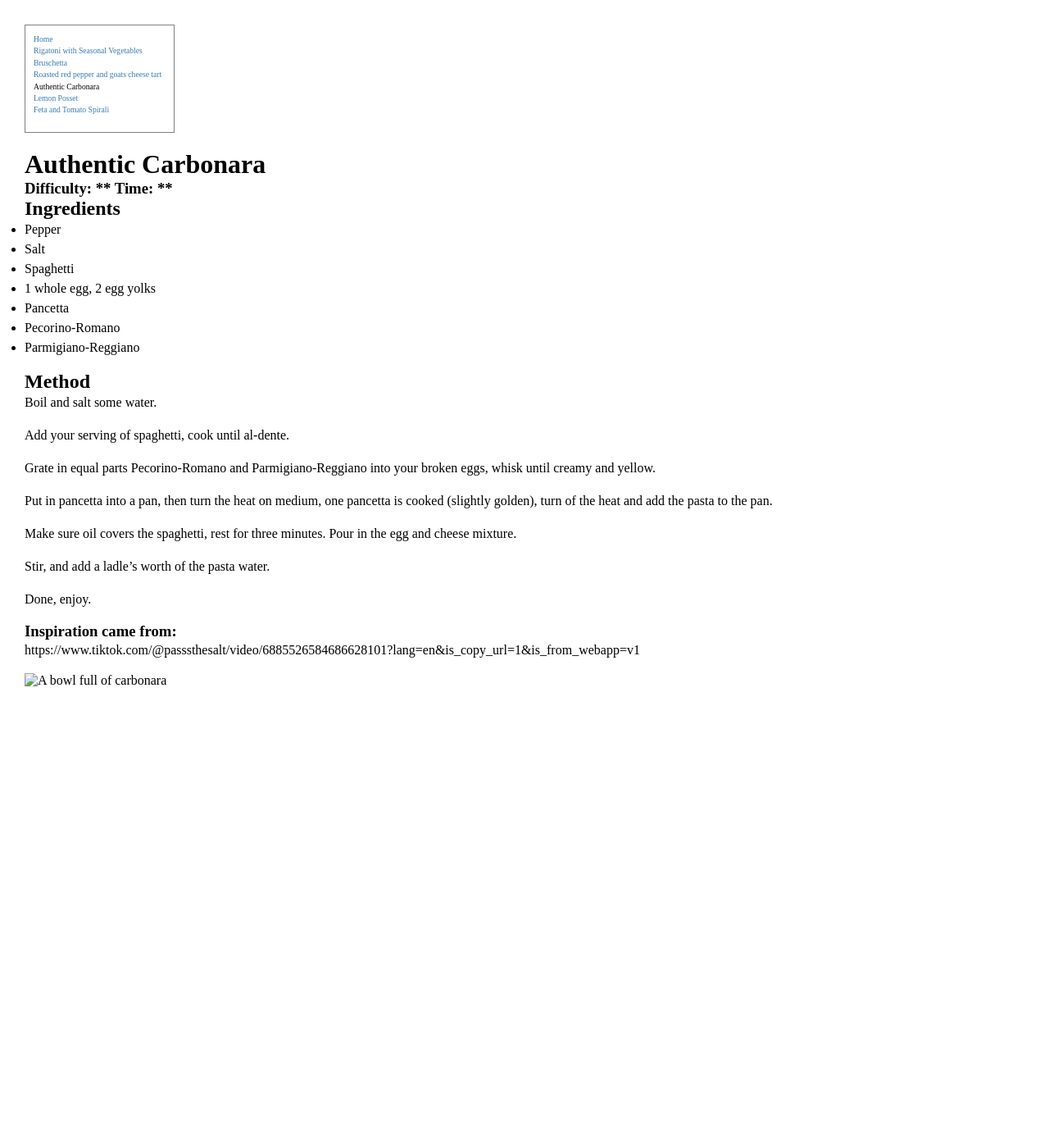
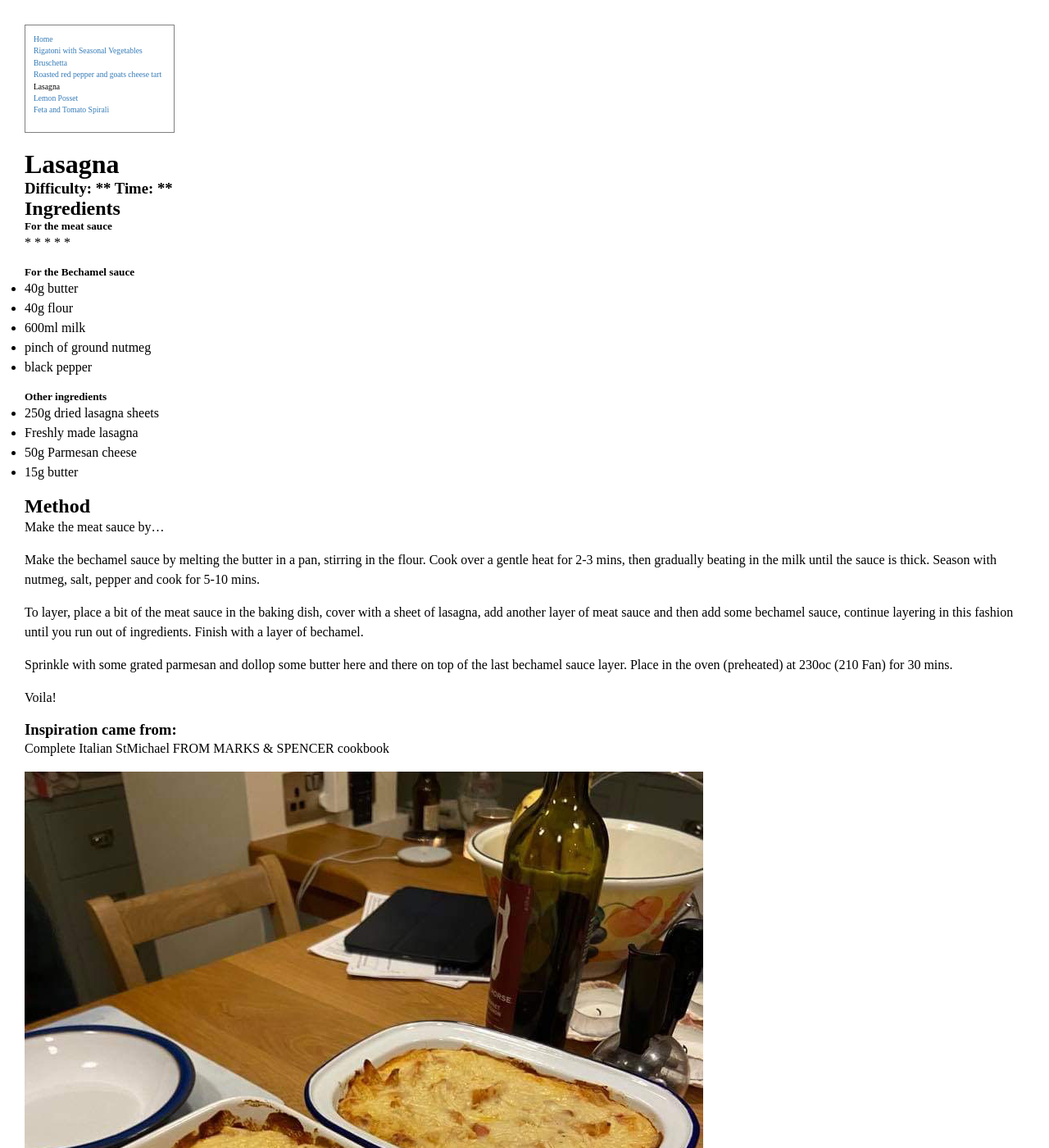
Before and after one commit to Hol1999/Hollyrecipewebsite, a Jekyll site: the page built from _recipes/recipe3.md, in a window 1280 px wide and 1400 px high. Shown: the whole window at 82% size. Built offline with Jekyll 4.4.1, drawn with Linux system fonts in a browser that asks for light colours.

Commit message:
Update Recipes “recipe3”

```diff
--- a/_recipes/recipe3.md
+++ b/_recipes/recipe3.md
@@ -1,5 +1,5 @@
 ---
-title: Authentic Carbonara
+title: Lasagna
 order: 3
 date: 2019-10-19
 layout: recipe
@@ -10,32 +10,45 @@ tags: null
 
 ## Ingredients
 
-* Pepper
-* Salt
-* Spaghetti
-* 1 whole egg, 2 egg yolks
-* Pancetta
-* Pecorino-Romano
-* Parmigiano-Reggiano
+##### For the meat sauce
+
+*
+*
+*
+*
+*
+
+##### For the Bechamel sauce
+
+* 40g butter
+* 40g flour
+* 600ml milk
+* pinch of ground nutmeg
+* black pepper
+
+##### Other ingredients
+
+* 250g dried lasagna sheets
+* Freshly made lasagna
+* 50g Parmesan cheese
+* 15g butter
 
 ## Method
 
-Boil and salt some water.
+Make the meat sauce by...
 
-Add your serving of spaghetti, cook until al-dente.
+Make the bechamel sauce by melting the butter in a pan, stirring in the flour. Cook over a gentle heat for 2-3 mins, then gradually beating in the milk until the sauce is thick.  Season with nutmeg, salt, pepper and cook for 5-10 mins.
 
-Grate in equal parts Pecorino-Romano and Parmigiano-Reggiano into your broken eggs, whisk until creamy and yellow.
+To layer, place a bit of the meat sauce in the baking dish, cover with a sheet of lasagna, add another layer of meat sauce and then add some bechamel sauce, continue layering in this fashion until you run out of ingredients. Finish with a layer of bechamel.
 
-Put in pancetta into a pan, then turn the heat on medium, one pancetta is cooked (slightly golden), turn of the heat and add the pasta to the pan.
+Sprinkle with some grated parmesan and dollop some butter here and there on top of the last bechamel sauce layer. Place in the oven (preheated) at 230oc (210 Fan) for 30 mins.
 
-Make sure oil covers the spaghetti, rest for three minutes. Pour in the egg and cheese mixture.
+Voila!
 
-Stir, and add a ladle's worth of the pasta water.
 
-Done, enjoy.
 
 ### Inspiration came from:
 
-https://www.tiktok.com/@passsthesalt/video/6885526584686628101?lang=en&is_copy_url=1&is_from_webapp=v1
+Complete Italian StMichael FROM MARKS & SPENCER cookbook
 
-![A bowl full of carbonara]( "Authentic carbonara")
+![Two dishes of cooked Lasagna on a table ](../uploads/lasagna.jpg "Lasagna for the family")
```
Also changed, not shown: uploads/lasagna.jpg (added).
